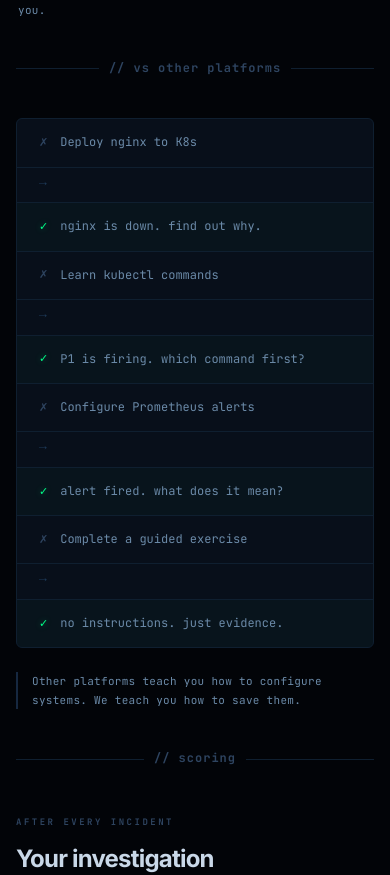
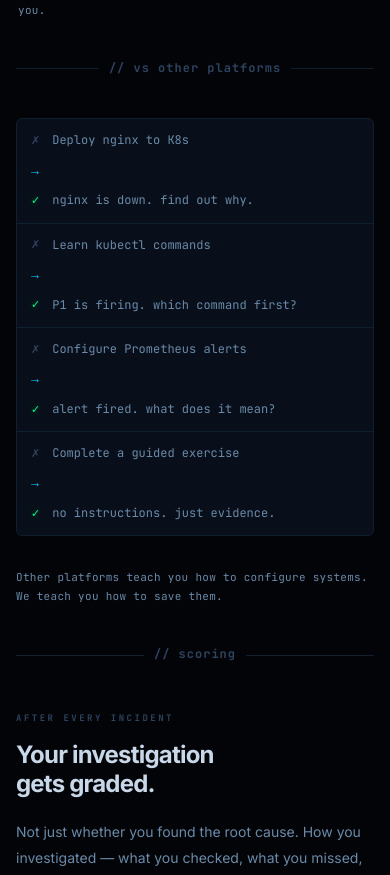
Before and after one commit to dakshsawhneyy/IncidentZero, a React (Vite) app in the folder application/frontend/: page / in a window 390 px wide. Shown: the part 1462-2337 px from the top of the page. Built offline with nearby package versions, Linux system fonts and the light colour scheme; no server answers.

Commit message:
Fixed some UI Bugs

```diff
--- a/application/frontend/src/pages/Investigation.module.css
+++ b/application/frontend/src/pages/Investigation.module.css
@@ -672,7 +672,7 @@
   margin: 0;
 }
 
-.term_info .termPre   { color: var(--text-dim); }
+.term_info .termPre   { color: var(--text-secondary); }
 .term_cmd            { display: flex; align-items: baseline; }
 .term_cmd .termPre   { color: var(--text-primary); }
 .term_output .termPre { color: #3dff9a; text-shadow: 0 0 8px rgba(0,255,136,0.2); }
--- a/application/frontend/src/pages/Landing.module.css
+++ b/application/frontend/src/pages/Landing.module.css
@@ -1307,22 +1307,33 @@
 
   .compareRow {
     grid-template-columns: 1fr;
+    padding: 12px 14px;
+    gap: 8px;
   }
 
   .compareLab,
   .compareArrow,
   .compareUs {
     border-right: none;
-    border-bottom: 1px solid var(--border);
+    border-bottom: none;
+    padding: 0;
+    background: transparent;
   }
 
   .compareArrow {
-    padding: 4px 22px 10px;
+    padding: 2px 0;
     text-align: left;
+    color: var(--cyan);
   }
 
   .compareUs {
     border-bottom: none;
+  }
+
+  .compareCaption {
+    border-left: none;
+    padding-left: 0;
+    padding-top: 8px;
   }
 
   .scoreCardHeader {
```
